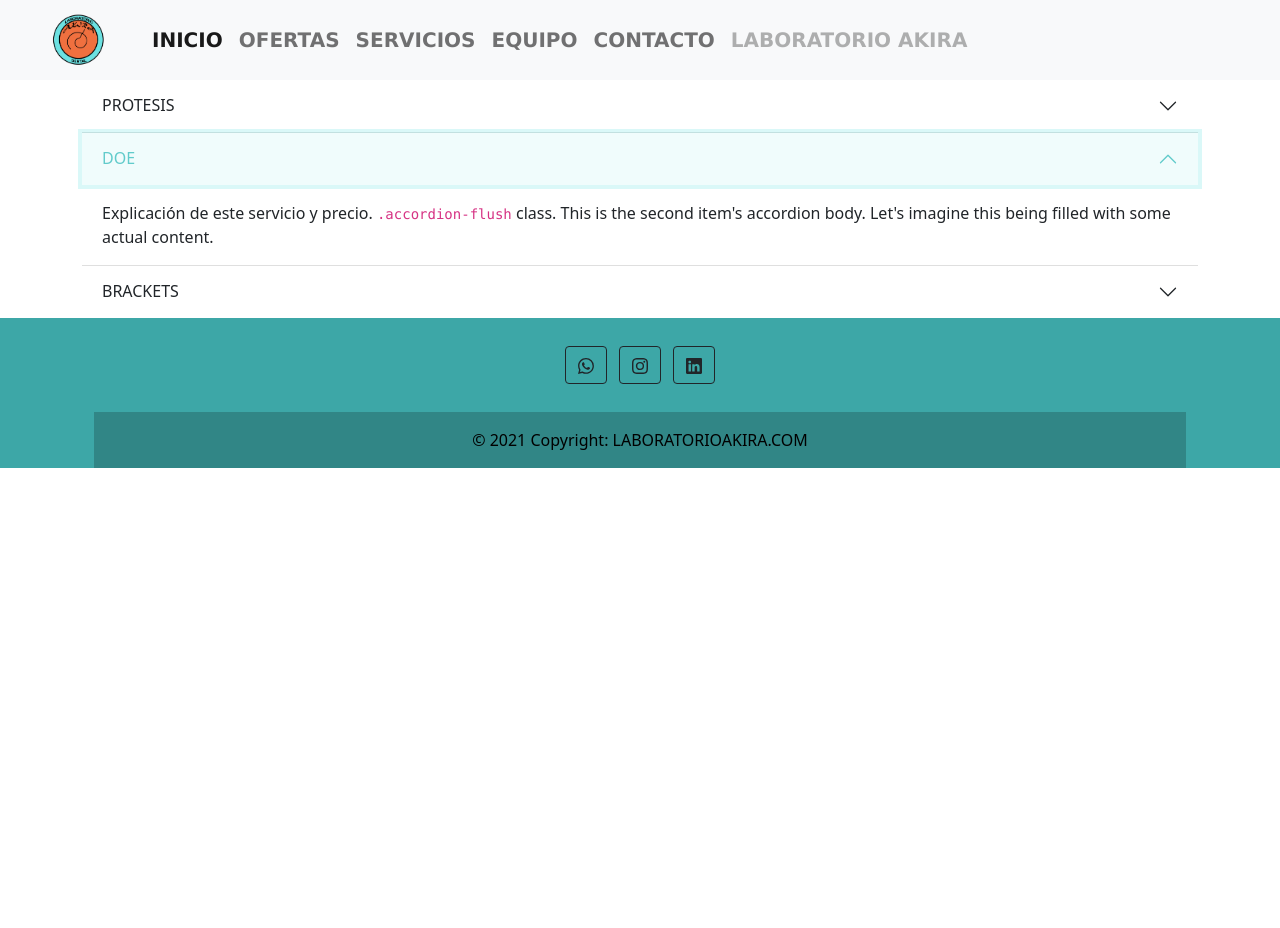
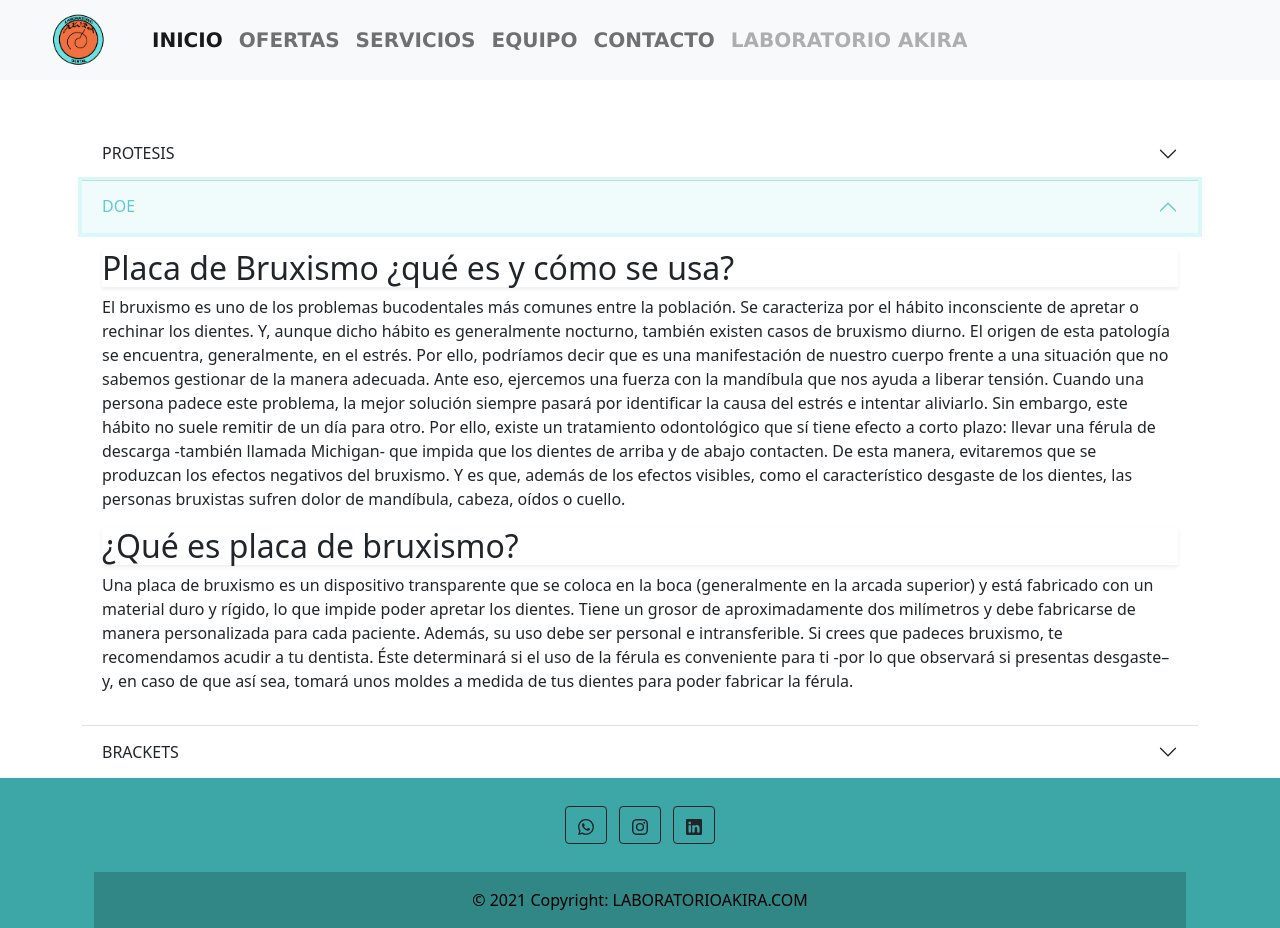
Before and after one commit to Roberto-Noble/Laboratorio-Dental-Akira, a website: page Pages/nuestros-servicios.html in a window 1280 px wide. Both pictures are taken after a click on the button "DOE". Before the commit the page ends 800 px from the top, so only its background shows below. Drawn offline with nearby package versions, Linux system fonts and the light colour scheme; files that its build step writes are made by us from their sources; a web font is replaced by a local one.

Commit message:
cambios-nuestros-servicios-definitivos

```diff
--- a/Pages/nuestros-servicios.html
+++ b/Pages/nuestros-servicios.html
@@ -17,7 +17,7 @@
 </head>
 <body>
     <header>
-        <nav class="navbar navbar-expand-lg navbar-light bg-light">
+        <nav class="navbar navbar-expand-lg navbar-light bg-light mb-5 ">
             <div class="container-fluid">
                 <a class="navbar-brand" href="index.html"><img width="100px" height="50px" src="../Multimedia/Logo-akira.png" alt="" srcset=""></a>
                 <button class="navbar-toggler" type="button" data-bs-toggle="collapse" data-bs-target="#navbarNav"
@@ -50,7 +50,7 @@
         </nav>
     </header>
     <main>
-        <div class="container">
+        <div class="container mt-5 ">
             <div class="row">
                 <div class="col" >
                     <div class="accordion accordion-flush" id="accordionFlushExample">
@@ -76,9 +76,27 @@
                             </h2>
                             <div id="flush-collapseTwo" class="accordion-collapse collapse" aria-labelledby="flush-headingTwo"
                                 data-bs-parent="#accordionFlushExample">
-                                <div class="accordion-body">Explicación de este servicio y precio.
-                                    <code>.accordion-flush</code> class. This is the second item's accordion body. Let's imagine this being
-                                    filled with some actual content.</div>
+                                <div class="accordion-body">
+                                    <h2 class="shadow-sm" >Placa de Bruxismo ¿qué es y cómo se usa?</h2>
+                                    <p>El bruxismo es uno de los problemas bucodentales más comunes entre la población. Se caracteriza por el hábito inconsciente de apretar o rechinar los dientes.  Y, aunque dicho hábito es generalmente nocturno, también existen casos de bruxismo diurno.
+
+                                    El origen de esta patología se encuentra, generalmente, en el estrés. Por ello, podríamos decir que es una manifestación de nuestro cuerpo frente a una situación que no sabemos gestionar de la manera adecuada. Ante eso, ejercemos una fuerza con la mandíbula que nos ayuda a liberar tensión.
+
+                                    Cuando una persona padece este problema, la mejor solución siempre pasará por identificar la causa del estrés e intentar aliviarlo.
+
+                                    Sin embargo, este hábito no suele remitir de un día para otro. Por ello, existe un tratamiento odontológico que sí tiene efecto a corto plazo: llevar una férula de descarga -también llamada Michigan- que impida que los dientes de arriba y de abajo contacten.
+
+                                    De esta manera, evitaremos que se produzcan los efectos negativos del bruxismo. Y es que, además de los efectos visibles, como el característico desgaste de los dientes, las personas bruxistas sufren dolor de mandíbula, cabeza, oídos o cuello.
+                                    </p>
+
+                                    <h2 class="shadow-sm" >¿Qué es placa de bruxismo?</h2>
+                                    <p>Una placa de bruxismo es un dispositivo transparente que se coloca en la boca (generalmente en la arcada superior) y está fabricado con un material duro y rígido, lo que impide poder apretar los dientes.
+
+                                    Tiene un grosor de aproximadamente dos milímetros y debe fabricarse de manera personalizada para cada paciente. Además, su uso debe ser personal e intransferible.
+
+                                    Si crees que padeces bruxismo, te recomendamos acudir a tu dentista. Éste determinará si el uso de la férula es conveniente para ti -por lo que observará si presentas desgaste– y, en caso de que así sea, tomará unos moldes a medida de tus dientes para poder fabricar la férula.
+                                    </p>
+                                    <code></code> </div>
                             </div>
                         </div>
                         <div class="accordion-item">
```
